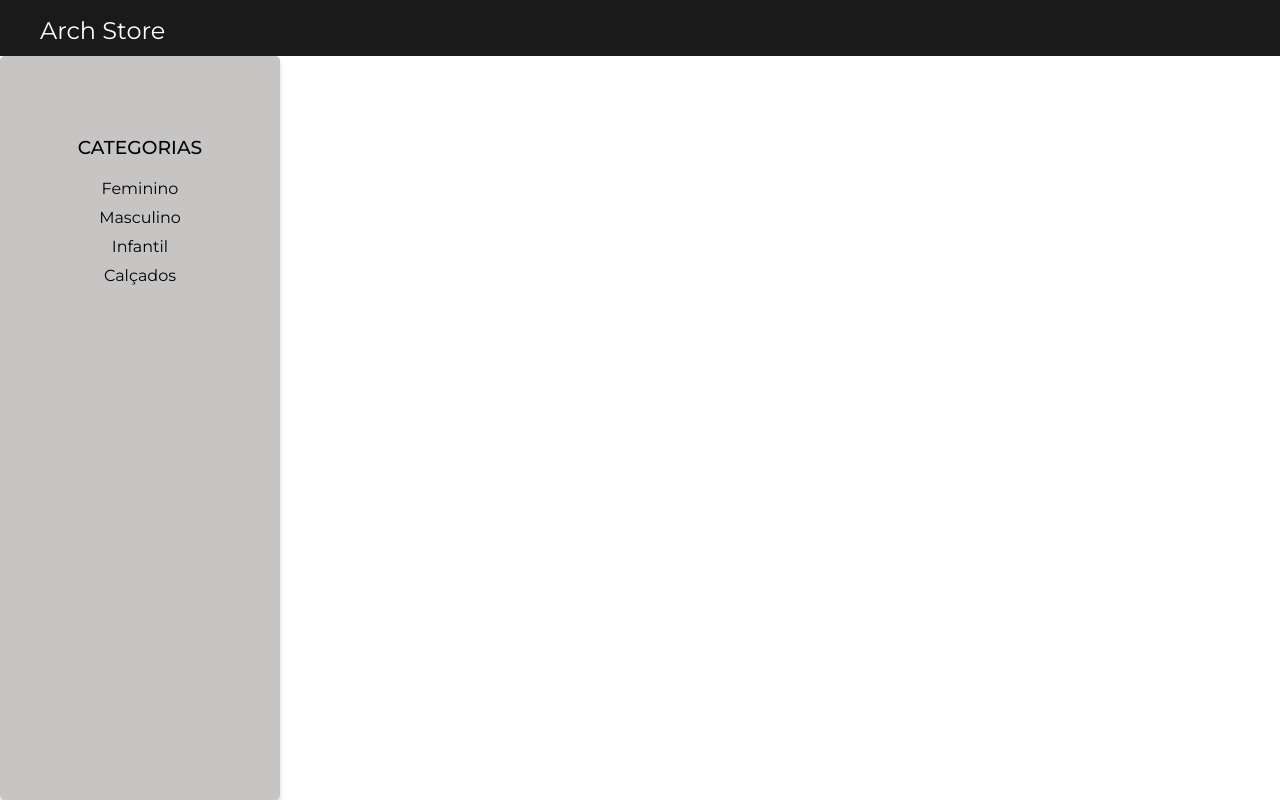
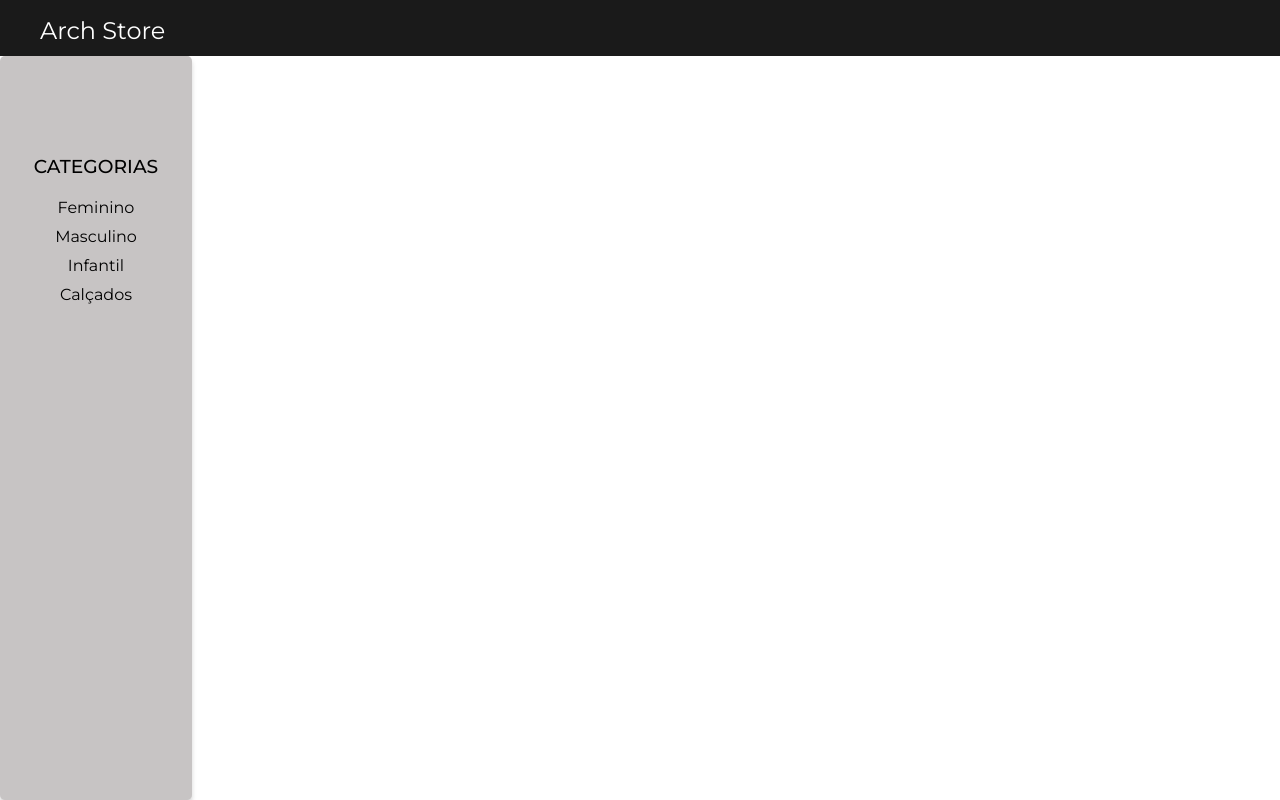
Before and after one commit to geminivasconcelos/arch-store, a React (Create React App) app: page / in a window 1280 px wide. Built offline with nearby package versions, Linux system fonts and the light colour scheme.

Commit message:
refactor: ajuste no css

```diff
--- a/src/components/Categories/style.css
+++ b/src/components/Categories/style.css
@@ -1,7 +1,7 @@
 .navigation-menu {
   background: rgb(199, 196, 196);
   height: 100%;
-  width: 280px;
+  width: 15%;
   z-index: -1;
   border-radius: 5px;
   box-shadow: 0px 4px 4px rgba(90, 89, 89, 0.25);
@@ -11,7 +11,7 @@
 }
 
 .titulo-nav {
-  margin-top: 80px;
+  margin-top: 99px;
   font-family: Montserrat;
   text-transform: uppercase;
   font-weight: 500;
@@ -24,6 +24,6 @@
   font-weight: 400;
 }
 
-.btn-menu{
-    margin-top: 10px;
+.btn-menu {
+  margin-top: 10px;
 }
```
